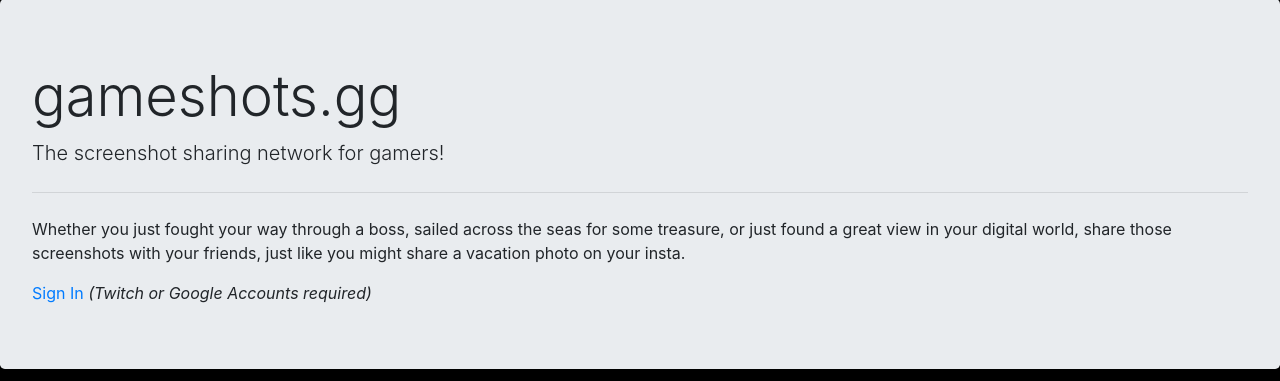
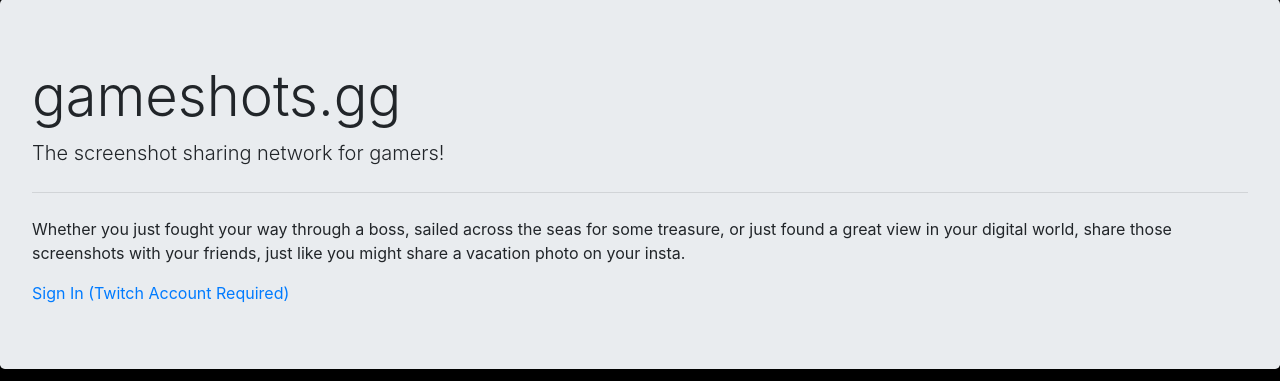
Before and after one commit to dbish/gameshots, a Flask app: page / in a window 1280 px wide. Shown: the part 71-452 px from the top of the page. Run offline with Flask 2, Linux system fonts and the light colour scheme; some libraries are stand-ins or nearby versions.

Commit message:
changed my mind. twitch accounts only

```diff
--- a/templates/index.html
+++ b/templates/index.html
@@ -6,9 +6,8 @@
         <hr class="my-4">
         <p>Whether you just fought your way through a boss, sailed across the seas for some treasure, or just found a great view in your digital world, share those screenshots with your friends, just like you might share a vacation photo on your insta.</p>
 	<a href="{{url_for('login')}}">
-		Sign In
+		Sign In (Twitch Account Required)
         </a>
-	<i>(Twitch or Google Accounts required)</i>
 </div>
 <div>
         <div class="row info bord">
```
